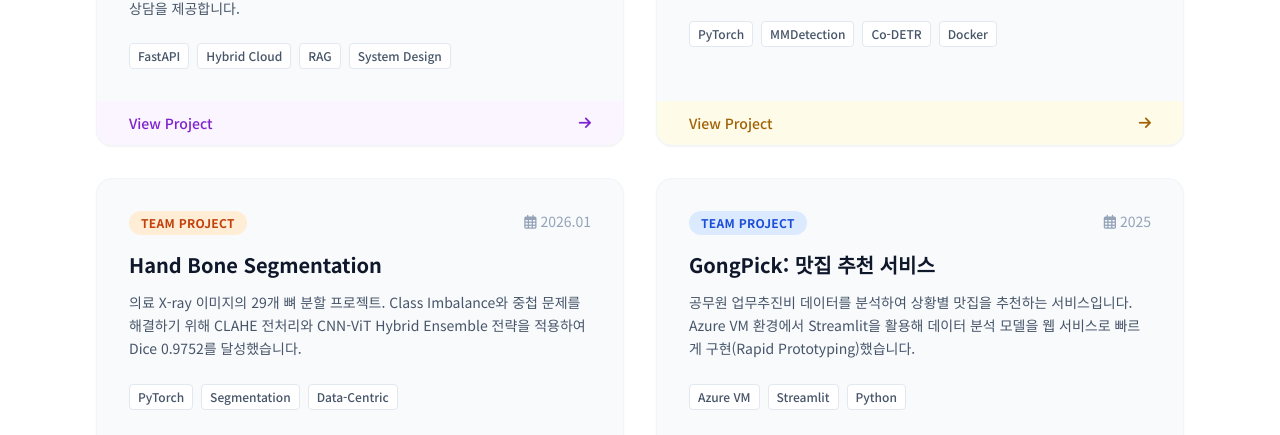
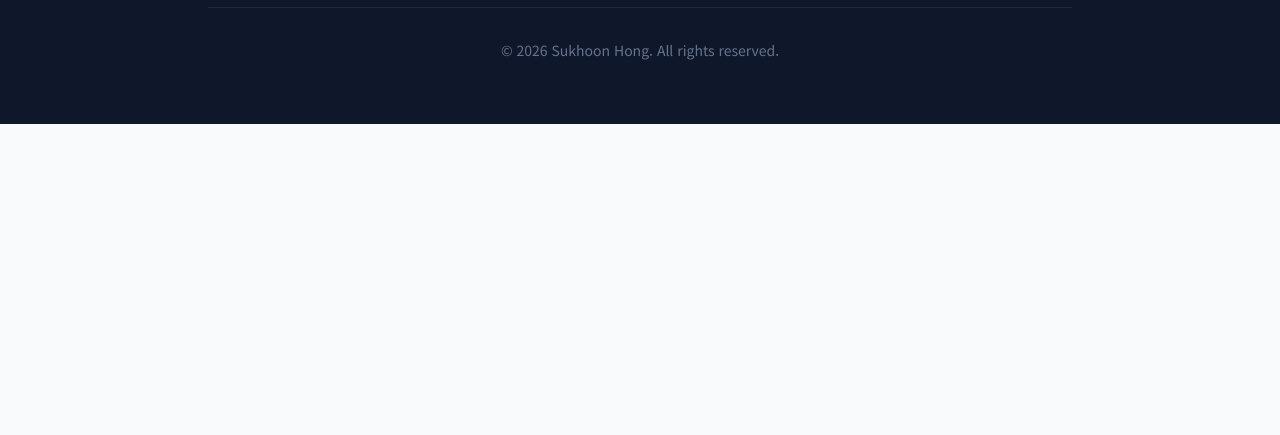
Before and after one commit to ghdtjrgns321-creator/myprofile, a plain HTML site: page index.html in a window 1280 px wide. Shown: the part 2365-2800 px from the top of the page. After the commit the page ends 2489 px from the top, so only its background shows below. Drawn offline with nearby package versions, Linux system fonts and the light colour scheme.

Commit message:
프로젝트 섹션 초기화

```diff
--- a/index.html
+++ b/index.html
@@ -218,7 +218,7 @@
         </div>
     </section>
 
-    <section id="projects" class="py-20 bg-white">
+    <!-- <section id="projects" class="py-20 bg-white">
         <div class="max-w-6xl mx-auto px-4 sm:px-6 lg:px-8">
             <h2 class="text-3xl font-bold text-slate-900 mb-12 text-center">Featured Projects</h2>
 
@@ -272,7 +272,7 @@
                             <span class="text-xs bg-white border border-slate-200 px-2 py-1 rounded text-slate-600 font-medium">Docker</span>
                         </div>
                     </div>
-                    <div class="bg-yellow-50 px-8 py-3 flex justify-between items-center text-sm font-medium text-yellow-700">
+                    <div class="gbg-yellow-50 px-8 py-3 flex justify-between items-center text-sm font-medium text-yellow-700">
                         <span>View Project</span>
                         <i class="fas fa-arrow-right transform group-hover:translate-x-1 transition-transform"></i>
                     </div>
@@ -389,7 +389,7 @@
 
             </div>
         </div>
-    </section>
+    </section> -->
 
     <footer id="contact" class="bg-slate-900 text-white py-16 border-t border-slate-800">
         <div class="max-w-4xl mx-auto px-4 text-center">
```
